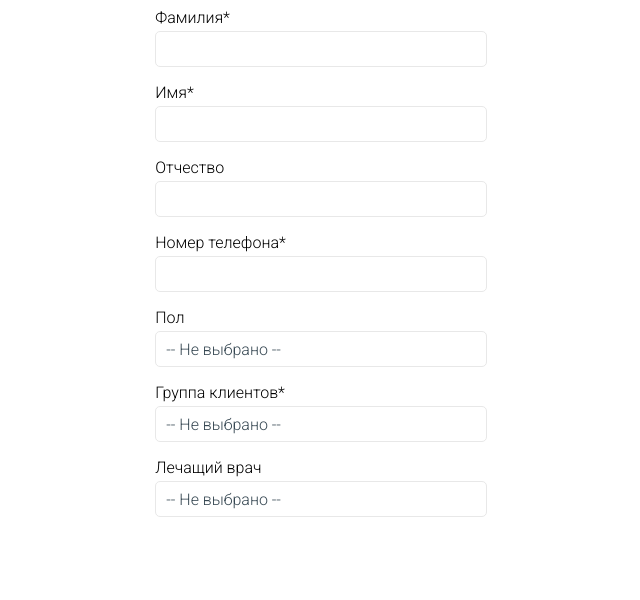
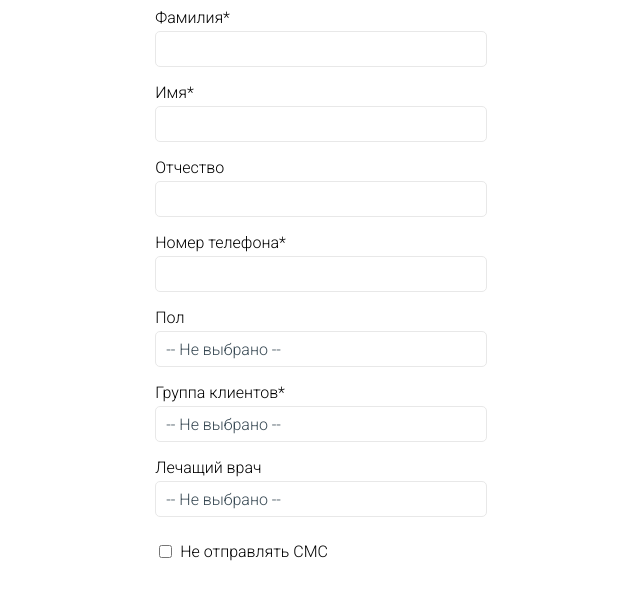
Before and after one commit to 0x9c40/meds-test-form, a Vue app: page / in a window 1280 px wide. Shown: the top 600 px of the page, without its empty margins (319-959 px from the left). Built offline with nearby package versions, Linux system fonts and the light colour scheme.

Commit message:
Add FormCheckbox component.

```diff
--- /dev/null
+++ b/src/components/ClientForm/FormCheckbox.vue
@@ -0,0 +1,44 @@
+<template>
+  <div class="form-checkbox">
+    <input
+      :name="name"
+      class="form-checkbox__checkbox"
+      type="checkbox"
+      @change="$emit('input', $event.target.checked)"
+    />
+    <div class="form-checkbox__label">{{ label }}</div>
+  </div>
+</template>
+
+<script>
+export default {
+  name: "FormCheckbox",
+
+  props: {
+    name: {
+      type: String,
+      default: "",
+    },
+    label: {
+      type: String,
+      default: "",
+    },
+  },
+};
+</script>
+
+<style lang="scss">
+.form-checkbox {
+  display: flex;
+  height: 36px;
+  align-items: center;
+
+  &__checkbox {
+    margin-right: 8px;
+  }
+
+  &__label {
+    font-family: "Roboto", sans-serif;
+  }
+}
+</style>
--- a/src/components/ClientForm/sections/Attributes.vue
+++ b/src/components/ClientForm/sections/Attributes.vue
@@ -33,6 +33,12 @@
       @selection="onSelection"
     />
     <FormSelector :options="practitioners" label="Лечащий врач" />
+    <!-- v-model="doNotSendSMS" -->
+    <FormCheckbox
+      v-model="doNotSendSMS"
+      name="doNotSendSMS"
+      label="Не отправлять СМС"
+    />
     <div v-if="!$v.name.required && $v.name.$dirty" class="error">
       Field is required
     </div>
@@ -44,6 +50,7 @@ import { required } from "vuelidate/lib/validators";
 import FormInput from "../FormInput.vue";
 import PhoneInput from "../PhoneInput.vue";
 import FormSelector from "../FormSelector.vue";
+import FormCheckbox from "../FormCheckbox.vue";
 
 export default {
   name: "AttributesSection",
@@ -52,6 +59,7 @@ export default {
     FormInput,
     PhoneInput,
     FormSelector,
+    FormCheckbox,
   },
 
   data() {
@@ -64,6 +72,7 @@ export default {
       clientGroups: ["VIP", "Проблемные", "ОМС"],
       practitioners: ["Иванов", "Захаров", "Чернышева"],
       selectedClientGroup: [],
+      doNotSendSMS: false,
     };
   },
 
@@ -92,5 +101,5 @@ export default {
 };
 </script>
 
-<style>
+<style lang="scss">
 </style>
```
